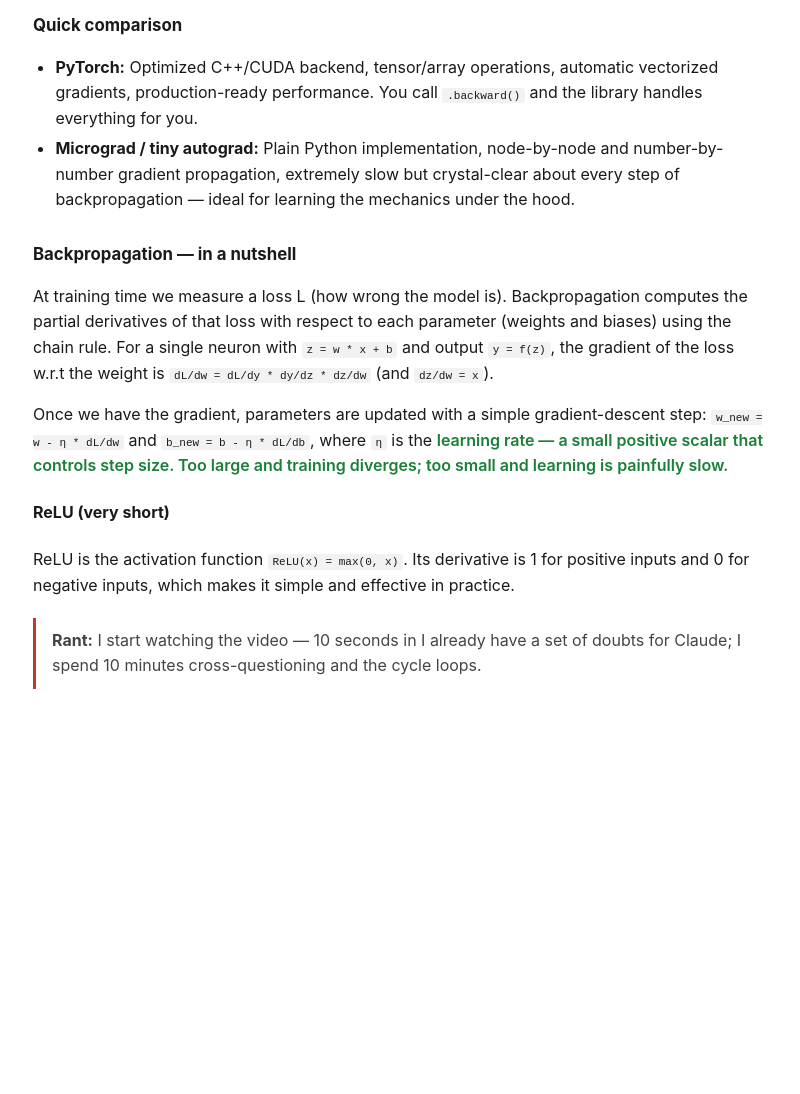
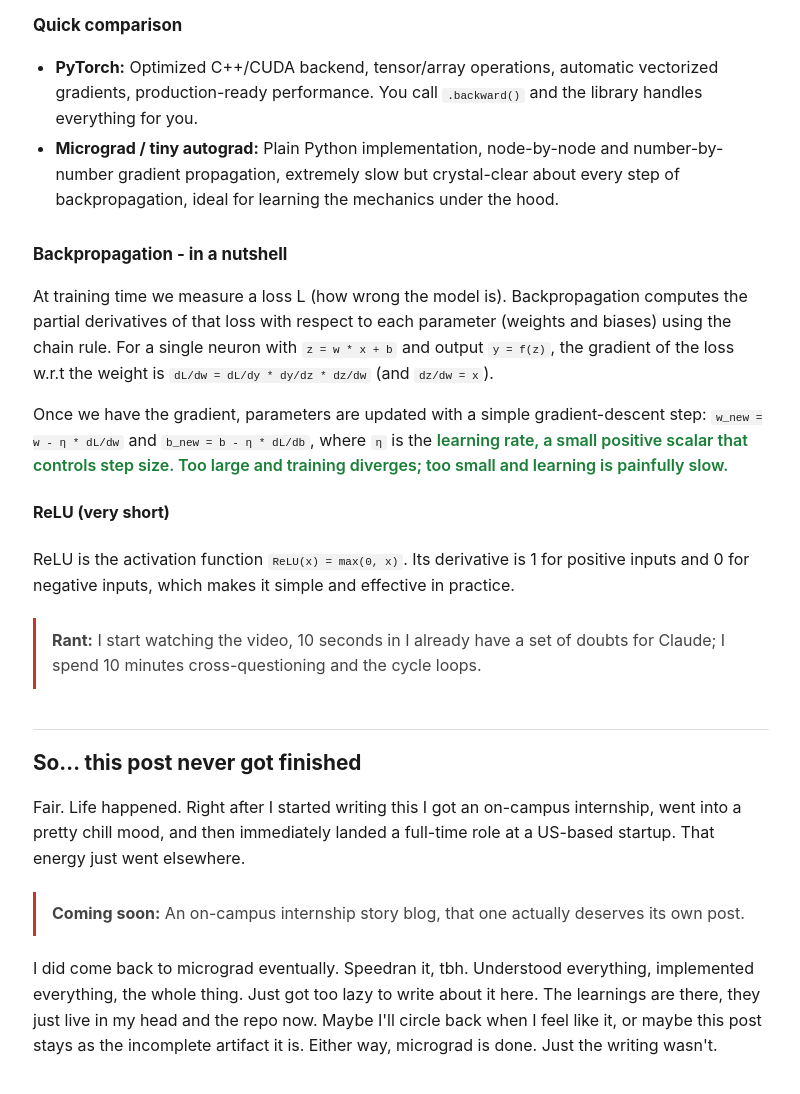
Before and after one commit to IshaanXCoder/blog, a plain HTML site: page posts/01-micrograd.html in a window 1280 px wide. Shown: the part 360-1454 px from the top of the page, without its empty margins (239-1039 px from the left). Before the commit the page ends 1165 px from the top, so only its background shows below. Drawn offline with Linux system fonts and the light colour scheme.

Commit message:
close the micrograd chapter — understood it, speedran it, just didn't write it

```diff
--- a/posts/01-micrograd.html
+++ b/posts/01-micrograd.html
@@ -58,7 +58,7 @@
 <body>
 
 <article>
-  <h1>01 — Building Micrograd</h1>
+  <h1>01 - Building Micrograd</h1>
   <p class="sub">so this is my journey of understanding what an autograd is, understadning mathematics behind back propagationa and implementing it from scratch. might have a few rants, so keep it up for me</p>
 
   <p>
@@ -68,18 +68,18 @@
     </p>
 
     <div class="note warn">
-      <strong>Rant:</strong> I start watching the video — 10 seconds in I already have a set of doubts for Claude; I spend 10 minutes cross-questioning and the cycle loops.
+      <strong>Rant:</strong> I start watching the video, 10 seconds in I already have a set of doubts for Claude; I spend 10 minutes cross-questioning and the cycle loops.
     </div>
 
     <h3>Quick comparison</h3>
   <ul>
     <li><strong>PyTorch:</strong> Optimized C++/CUDA backend, tensor/array operations, automatic vectorized gradients, production-ready performance. You call <code>.backward()</code> and the library handles everything for you.</li>
-    <li><strong>Micrograd / tiny autograd:</strong> Plain Python implementation, node-by-node and number-by-number gradient propagation, extremely slow but crystal-clear about every step of backpropagation — ideal for learning the mechanics under the hood.</li>
+    <li><strong>Micrograd / tiny autograd:</strong> Plain Python implementation, node-by-node and number-by-number gradient propagation, extremely slow but crystal-clear about every step of backpropagation, ideal for learning the mechanics under the hood.</li>
   </ul>
 
 </article>
 
-  <h3>Backpropagation — in a nutshell</h3>
+  <h3>Backpropagation - in a nutshell</h3>
   <p>
     At training time we measure a loss L (how wrong the model is). Backpropagation computes the partial derivatives of that loss with respect to each parameter (weights and biases) using the chain rule. For a single neuron with
     <code>z = w * x + b</code> and output <code>y = f(z)</code>, the gradient of the loss w.r.t the weight is
@@ -88,7 +88,7 @@
 
   <p>
     Once we have the gradient, parameters are updated with a simple gradient-descent step:
-    <code>w_new = w - &eta; * dL/dw</code> and <code>b_new = b - &eta; * dL/db</code>, where <code>&eta;</code> is the <span class="build">learning rate — a small positive scalar that controls step size. Too large and training diverges; too small and learning is painfully slow.</span>
+    <code>w_new = w - &eta; * dL/dw</code> and <code>b_new = b - &eta; * dL/db</code>, where <code>&eta;</code> is the <span class="build">learning rate, a small positive scalar that controls step size. Too large and training diverges; too small and learning is painfully slow.</span>
   </p>
 
   <h4>ReLU (very short)</h4>
@@ -97,8 +97,19 @@
   </p>
 
   <div class="note warn">
-    <strong>Rant:</strong> I start watching the video — 10 seconds in I already have a set of doubts for Claude; I spend 10 minutes cross-questioning and the cycle loops.
+    <strong>Rant:</strong> I start watching the video, 10 seconds in I already have a set of doubts for Claude; I spend 10 minutes cross-questioning and the cycle loops.
   </div>
+
+  <h2>So… this post never got finished</h2>
+  <p>
+    Fair. Life happened. Right after I started writing this I got an on-campus internship, went into a pretty chill mood, and then immediately landed a full-time role at a US-based startup. That energy just went elsewhere.
+  </p>
+  <div class="note warn">
+    <strong>Coming soon:</strong> An on-campus internship story blog, that one actually deserves its own post.
+  </div>
+  <p>
+    I did come back to micrograd eventually. Speedran it, tbh. Understood everything, implemented everything, the whole thing. Just got too lazy to write about it here. The learnings are there, they just live in my head and the repo now. Maybe I'll circle back when I feel like it, or maybe this post stays as the incomplete artifact it is. Either way, micrograd is done. Just the writing wasn't.
+  </p>
 
 </body>
 </html>
```
